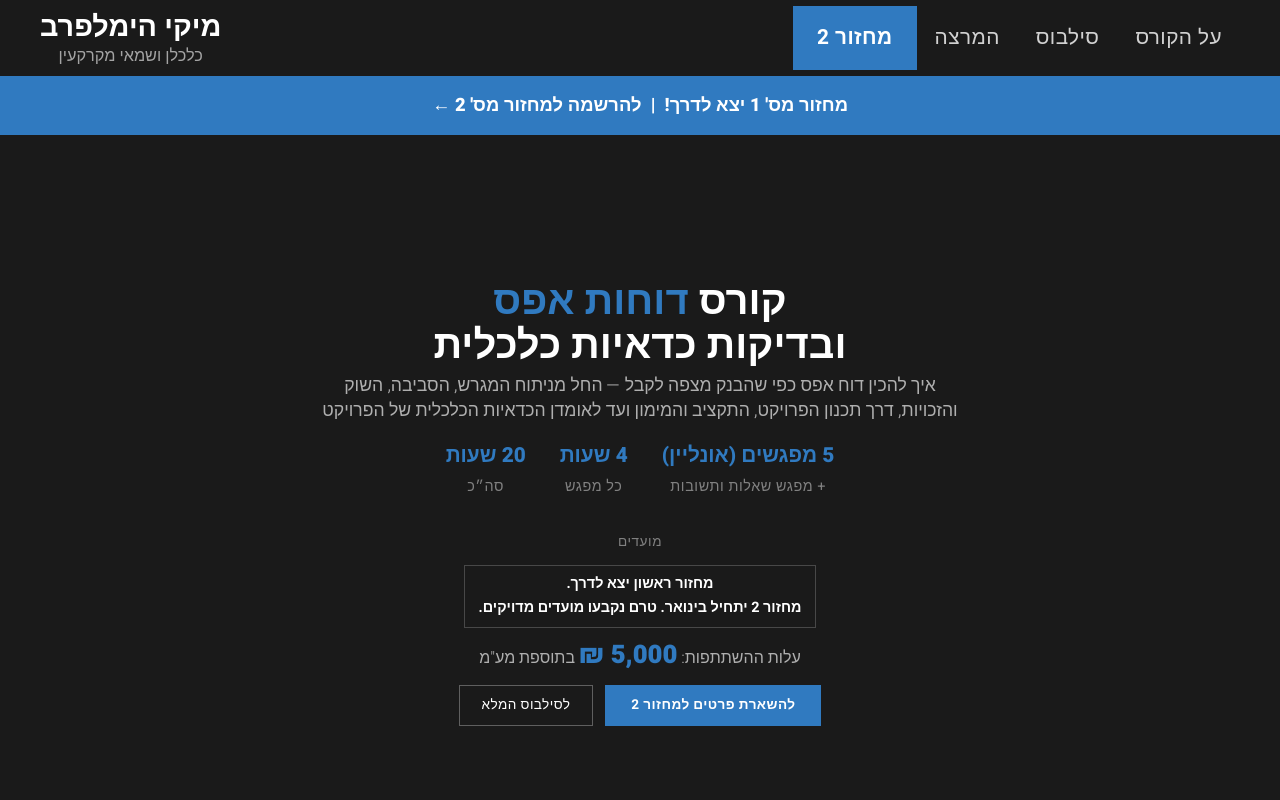
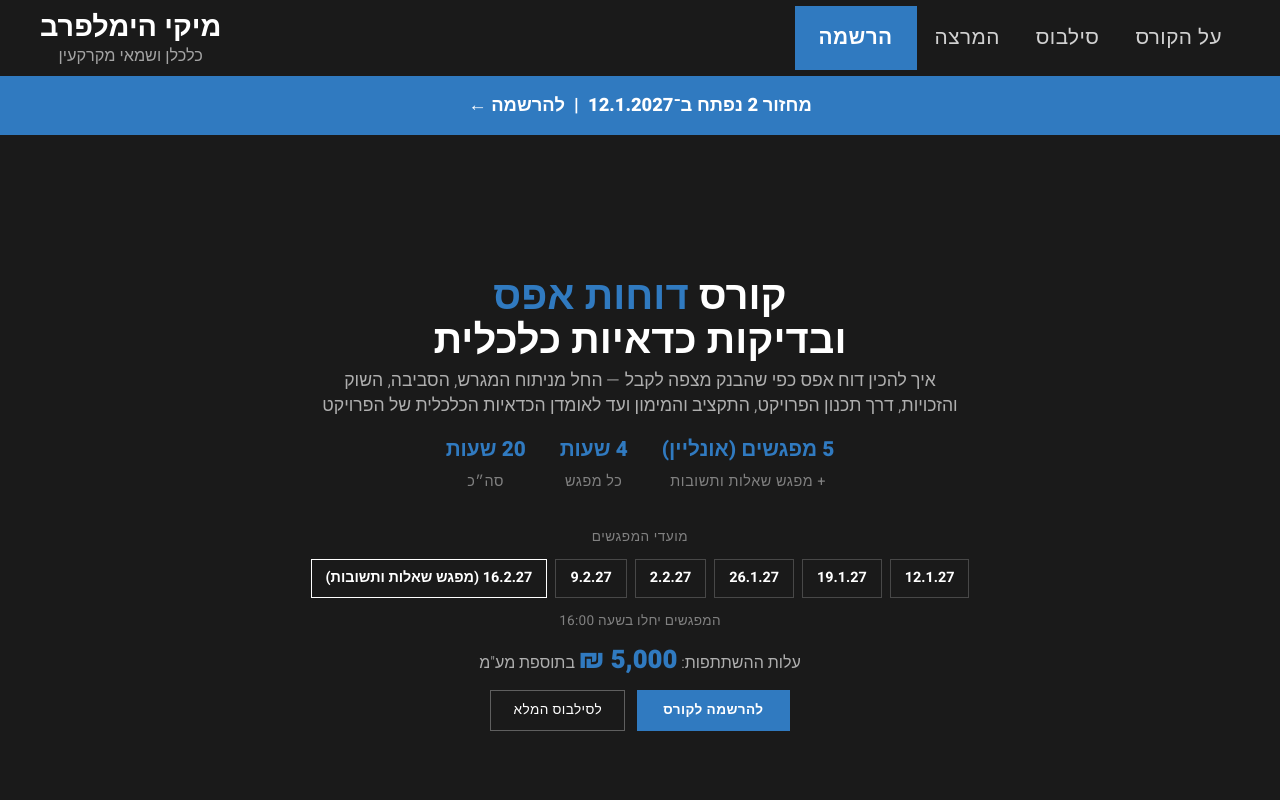
Before and after one commit to miki904/miki904.github.io, a plain HTML site: page course/index.html in a window 1280 px wide. Shown: the top 800 px of the page. Drawn offline with Linux system fonts and the light colour scheme.

Commit message:
Cohort 2 registration open: dates 12.1.27-16.2.27

```diff
--- a/course/index.html
+++ b/course/index.html
@@ -789,11 +789,11 @@ section { padding: 80px 40px; }
     <li><a href="#about">על הקורס</a></li>
     <li><a href="#syllabus">סילבוס</a></li>
     <li><a href="#lecturer">המרצה</a></li>
-    <li><a href="#register" class="nav-cta">מחזור 2</a></li>
+    <li><a href="#register" class="nav-cta">הרשמה</a></li>
   </ul>
 </nav>
 
-<a href="#register" style="display:block;background:#307ac0;color:#fff;text-align:center;font-family:var(--font);font-weight:800;font-size:1.15rem;padding:14px 16px;text-decoration:none">מחזור מס' 1 יצא לדרך! &nbsp;|&nbsp; להרשמה למחזור מס' 2 ←</a>
+<a href="#register" style="display:block;background:#307ac0;color:#fff;text-align:center;font-family:var(--font);font-weight:800;font-size:1.15rem;padding:14px 16px;text-decoration:none">מחזור 2 נפתח ב־12.1.2027 &nbsp;|&nbsp; להרשמה ←</a>
 <!-- HERO -->
 <div class="hero">
   <div class="hero-inner">
@@ -818,14 +818,22 @@ section { padding: 80px 40px; }
       </div>
     </div>
     <div class="dates-row">
-      <div class="dates-label">מועדים</div>
-      <div class="dates-chips"><span class="date-chip">מחזור ראשון יצא לדרך.<br>מחזור 2 יתחיל בינואר. טרם נקבעו מועדים מדויקים.</span></div>
+      <div class="dates-label">מועדי המפגשים</div>
+      <div class="dates-chips">
+        <span class="date-chip">12.1.27</span>
+        <span class="date-chip">19.1.27</span>
+        <span class="date-chip">26.1.27</span>
+        <span class="date-chip">2.2.27</span>
+        <span class="date-chip">9.2.27</span>
+        <span class="date-chip clarify">16.2.27 (מפגש שאלות ותשובות)</span>
+      </div>
+      <div class="dates-time-note">המפגשים יחלו בשעה 16:00</div>
     </div>
     <div class="price-note">
       עלות ההשתתפות: <span class="price-highlight">5,000 ₪</span> בתוספת מע"מ
     </div>
     <div class="hero-actions">
-      <a href="#register" class="btn-primary">להשארת פרטים למחזור 2</a>
+      <a href="#register" class="btn-primary">להרשמה לקורס</a>
       <a href="#syllabus" class="btn-secondary">לסילבוס המלא</a>
     </div>
   </div>
@@ -1097,7 +1105,7 @@ section { padding: 80px 40px; }
 <!-- REGISTRATION -->
 <section class="reg-section" id="register">
   <div class="container">
-    <div class="section-title">הרשמה למחזור 2</div>
+    <div class="section-title">הרשמה לקורס</div>
     <div class="section-divider"></div>
     <div class="reg-layout">
       <div class="reg-info">
@@ -1119,13 +1127,13 @@ section { padding: 80px 40px; }
           </div>
         </div>
         <div class="note-box">
-          <strong>מחזור 2 יתחיל בינואר.</strong> טרם נקבעו מועדים מדויקים. מועד פתיחת הקורס תלוי במספר הנרשמים.<br><br>
-          להשארת פרטים נא למלא את הטופס המצורף.
+          לאחר קבלת טופס ההרשמה יישלחו לנרשם אישור הרשמה ופרטי תשלום. ההרשמה תושלם לאחר הסדרת התשלום.<br><br>
+          <strong>מספר המקומות בקורס מוגבל.</strong>
         </div>
       </div>
 
       <div class="reg-form" id="regForm">
-        <div class="form-title">השארת פרטים – מחזור 2</div>
+        <div class="form-title">טופס הרשמה</div>
         <div id="formContent">
           <div class="form-row">
             <div class="form-group">
@@ -1155,12 +1163,12 @@ section { padding: 80px 40px; }
             <label for="education">השכלה / הכשרה מקצועית</label>
             <input type="text" id="education" placeholder="לדוגמה: שמאי מקרקעין, כלכלן...">
           </div>
-          <button type="button" class="form-submit" onclick="submitForm()">שליחת פרטים</button>
+          <button type="button" class="form-submit" onclick="submitForm()">שלח טופס הרשמה</button>
         </div>
         <div class="form-success" id="formSuccess">
           <div class="check">✅</div>
-          <h3>פרטיך התקבלו!</h3>
-          <p>נעדכן אותך כשייקבעו המועדים של מחזור 2.</p>
+          <h3>הרשמתך התקבלה!</h3>
+          <p>פרטי הקשר שלך נשלחו למיקי הימלפרב.<br>תקבל/י אישור ופרטי תשלום בקרוב.</p>
         </div>
       </div>
     </div>
@@ -1217,7 +1225,7 @@ function submitForm() {
     method: 'POST',
     mode: 'no-cors',
     headers: { 'Content-Type': 'text/plain;charset=utf-8' },
-    body: JSON.stringify({ fname, phone, email, company, role, education, cohort: '2' })
+    body: JSON.stringify({ fname, phone, email, company, role, education })
   })
     .then(showSuccess)
     .catch(showError);
```
